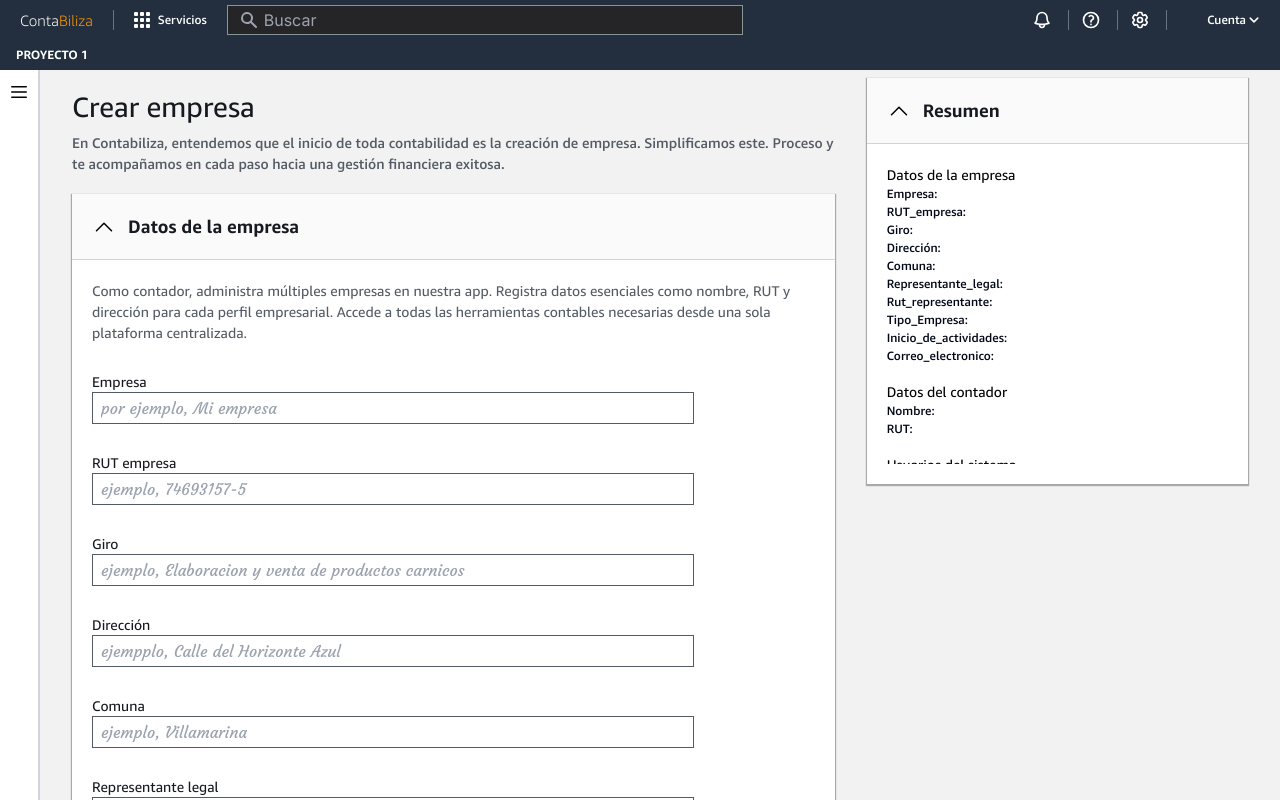
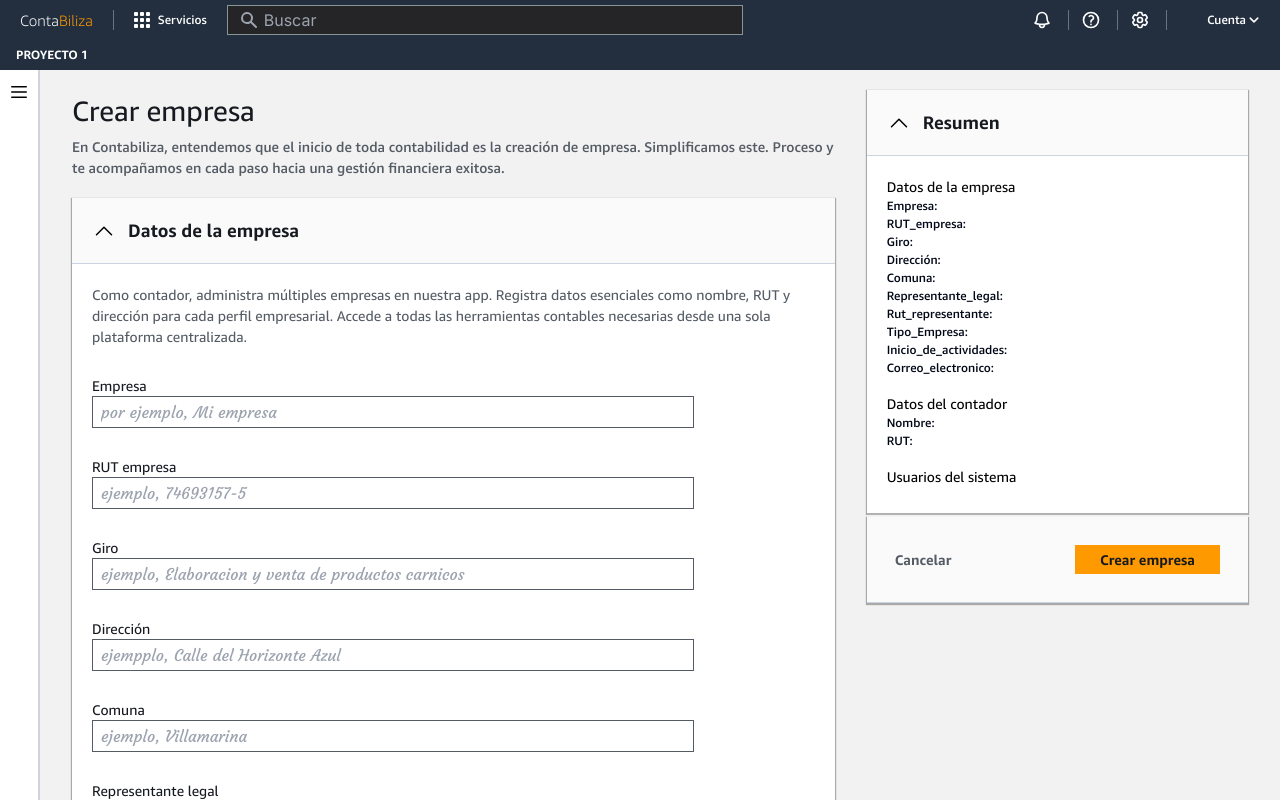
Before and after one commit to CamilinLopez/contabiliza, a Next.js app in the folder frontend/: page /consola/crear_empresa in a window 1280 px wide. Built offline with nearby package versions, Linux system fonts and the light colour scheme.

Commit message:
add section create busynes

```diff
--- a/frontend/app/consola/crear_empresa/page.tsx
+++ b/frontend/app/consola/crear_empresa/page.tsx
@@ -8,12 +8,12 @@ import {
   regimenTributario,
   sociosAccionistas,
 } from '@/ArraysData/objetsData';
-import Resumen from '@/components/consola/formularios/crear_empresa/resumen';
+import Resumen, { CrearEmpresaSection } from '@/components/consola/formularios/crear_empresa/resumen';
 
 export default function CrearEmpresa() {
   return (
-    <div id="create company forms" className="flex gap-x-8">
-      <div id="sections forms" className="w-8/12 flex flex-col gap-y-5 my-4">
+    <div id="create company forms" className="flex gap-x-8 py-5">
+      <div id="sections forms" className="w-8/12 flex flex-col gap-y-5">
         <MainTitle />
         <CompanyData title="Datos de la empresa" data={crearEmpresa} />
         <CompanyData title="Datos del contador" data={datosContador} />
@@ -22,8 +22,9 @@ export default function CrearEmpresa() {
         <CompanyData title="Régimen tributario" data={regimenTributario} />
         <CompanyData title="Socios/accionistas - opcional" data={sociosAccionistas} />
       </div>
-      <div id="resumen" className="bg-white w-4/12 sticky top-2 h-full z-0">
+      <div id="resumen" className="bg-white w-4/12 sticky top-2 h-full z-0 flex flex-col gap-y-1">
         <Resumen />
+        <CrearEmpresaSection />
       </div>
     </div>
   );
--- a/frontend/app/consola/layout.tsx
+++ b/frontend/app/consola/layout.tsx
@@ -12,7 +12,7 @@ export default function LayoutConsola({ children }: { children: ReactNode }) {
         <div className="sticky top-0 h-full">
           <LeftBar />
         </div>
-        <div className='px-8' >{children}</div>
+        <div className="px-8">{children}</div>
       </div>
     </div>
   );
--- a/frontend/components/consola/formularios/crear_empresa/fracments.tsx
+++ b/frontend/components/consola/formularios/crear_empresa/fracments.tsx
@@ -197,7 +197,7 @@ export const ResumenMenu = () => {
     (state: RootState) => state.formCrearEmpresa,
   );
   return (
-    <div className="h-[300px] overflow-y-auto">
+    <div className="h-[317px] overflow-y-auto">
       <div className="flex flex-col gap-y-4">
         <Sections1and2 section={section1} />
         <Sections1and2 section={section2} />
--- a/frontend/components/consola/formularios/crear_empresa/resumen.tsx
+++ b/frontend/components/consola/formularios/crear_empresa/resumen.tsx
@@ -7,7 +7,7 @@ export default function Resumen() {
   const [hidden, setHidden] = useState<boolean>(false);
 
   return (
-    <div className="w-auto h-auto shadow-thin-black">
+    <div className="w-auto h-full shadow-thin-black">
       <div className="border-b-[1px] border-slate-300 bg-custom-blanco-2">
         <div className="h-[65px] w-auto flex items-center p-5 gap-x-3">
           {hidden ? (
@@ -39,9 +39,30 @@ export default function Resumen() {
           <h2 className="font-ember font-semibold text-[18px] text-custom-negro-2">Resumen</h2>
         </div>
       </div>
-      <div className={`bg-white p-5 w-full ${hidden && 'hidden'} `}>
+      <div className={`bg-white h-full p-5 w-full ${hidden && 'hidden'} `}>
         <ResumenMenu />
       </div>
     </div>
   );
 }
+
+export const CrearEmpresaSection = () => {
+  return (
+    <div className="w-auto h-auto shadow-thin-black">
+      <div className="border-b-[1px] border-slate-300 bg-custom-blanco-2">
+        <div className="p-7 flex justify-between ">
+          <button
+            onClick={(e) => e.preventDefault()}
+            className="font-ember font-semibold text-[14px] text-custom-gris-2 hover:text-custom-negro-2">
+            Cancelar
+          </button>
+          <button
+            onClick={(e) => e.preventDefault()}
+            className="px-[25px] py-[4px] font-ember font-semibold text-[14px] text-custom-negro-2 bg-custom-naranja hover:bg-custom-naranja-darck">
+            Crear empresa
+          </button>
+        </div>
+      </div>
+    </div>
+  );
+};
```
Also changed, not shown: frontend/components/consola/formularios/crear_empresa/formularioEmpresa.tsx (+0 -15 lines).
